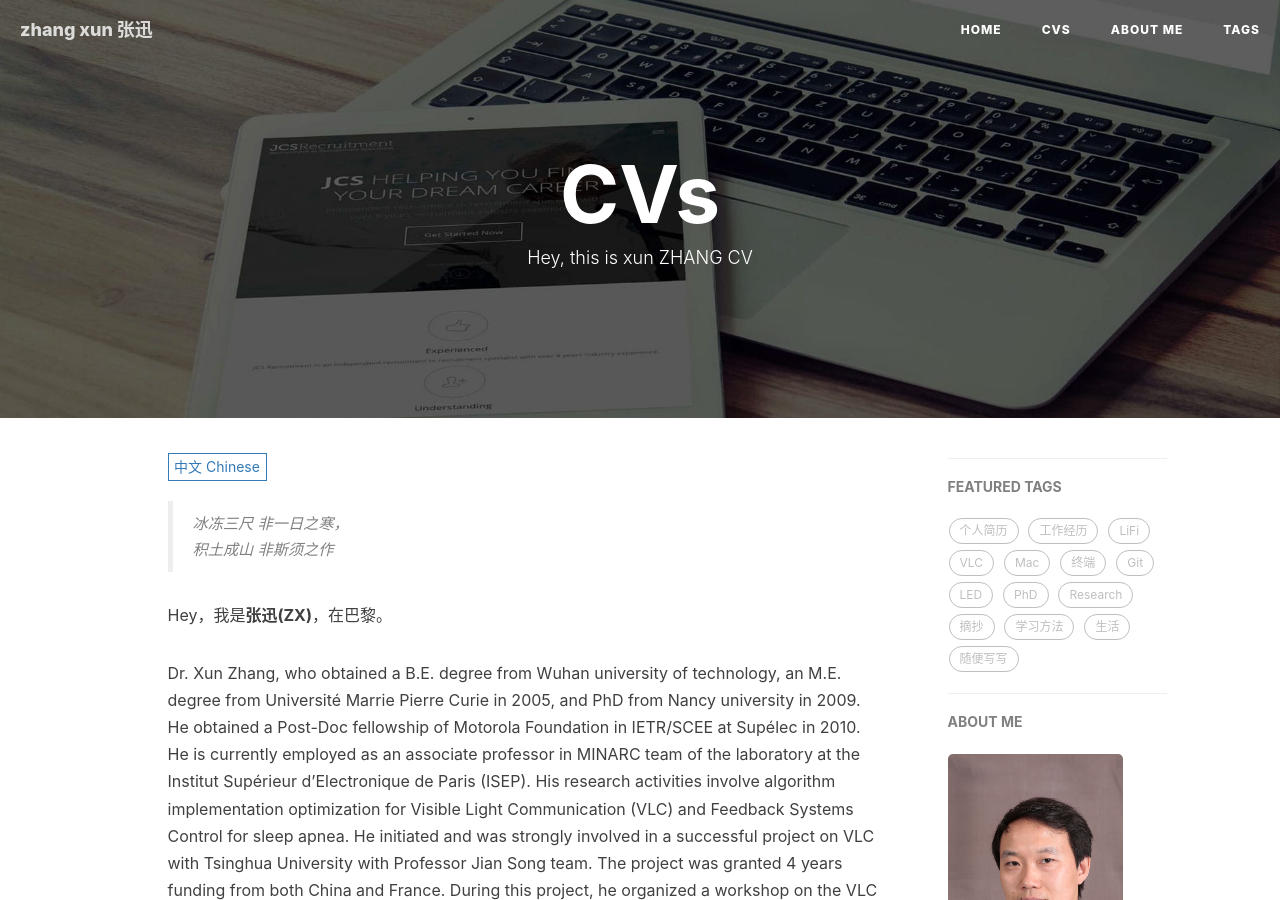
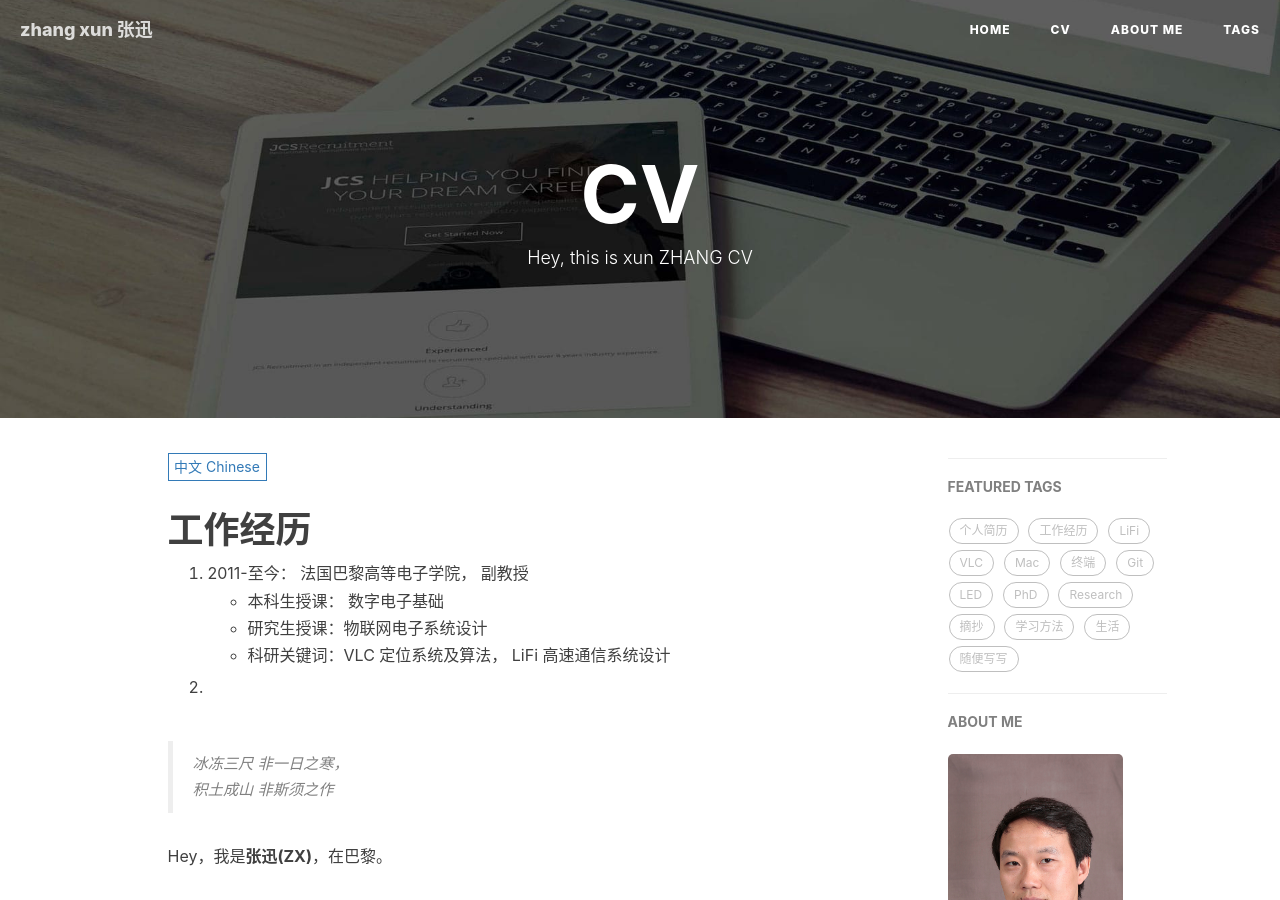
Before and after one commit to zhangxun0501/zhangxun0501.github.io, a Jekyll site: the page built from CV.html, in a window 1280 px wide and 900 px high. Built offline with Jekyll 4.4.1, drawn with Linux system fonts in a browser that asks for light colours; nearby versions of some CDN libraries; comment, search, counter and statistics services are not loaded.

Commit message:
Update CV.html

```diff
--- a/CV.html
+++ b/CV.html
@@ -1,6 +1,6 @@
 ---
 layout: page
-title: CVs
+title: CV
 description: 'Hey, this is xun ZHANG CV'
 header-img: img/post-bg-rwd.jpg
 published: true
@@ -14,6 +14,23 @@ published: true
 
 <!-- Chinese Version -->
 <div class="zh post-container">
+
+
+    <h1 id="toc_0">工作经历</h1>
+
+<ol>
+<li>    2011-至今： 法国巴黎高等电子学院， 副教授
+
+<ul>
+<li>        本科生授课： 数字电子基础</li>
+<li>        研究生授课：物联网电子系统设计</li>
+<li>        科研关键词：VLC 定位系统及算法， LiFi 高速通信系统设计</li>
+</ul></li>
+<li><br/></li>
+</ol>
+
+
+
 
     <!--copied from markdown -->
     <blockquote><p>冰冻三尺 非一日之寒，<br>
```
